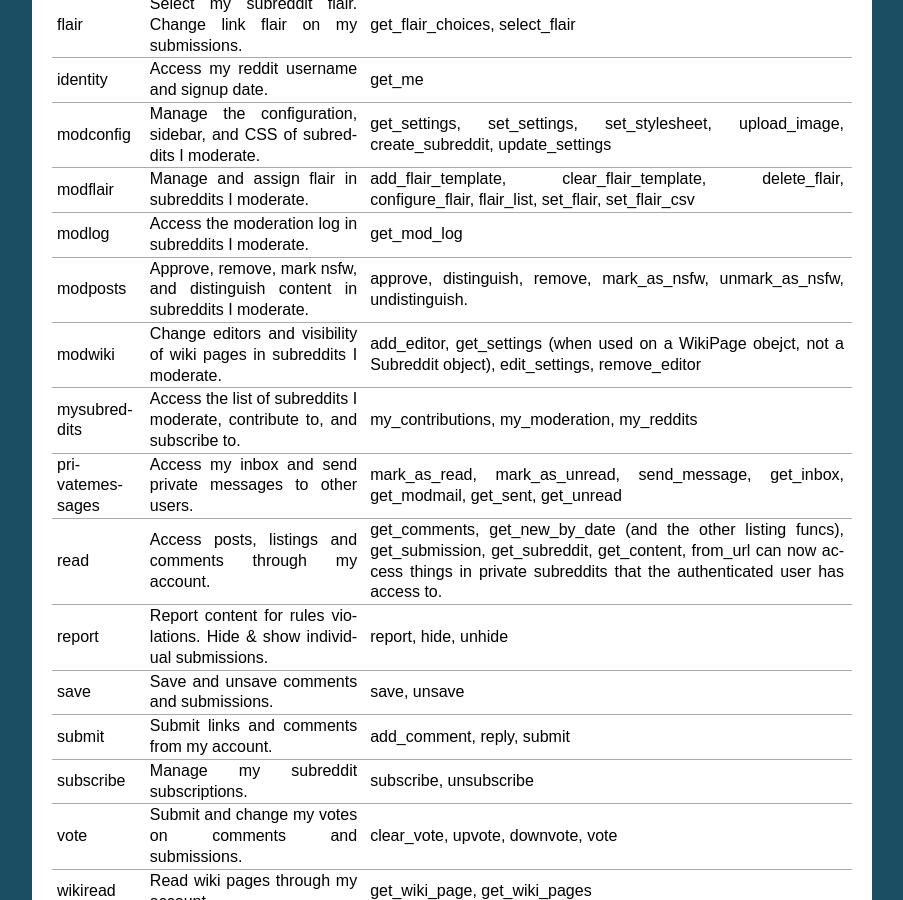
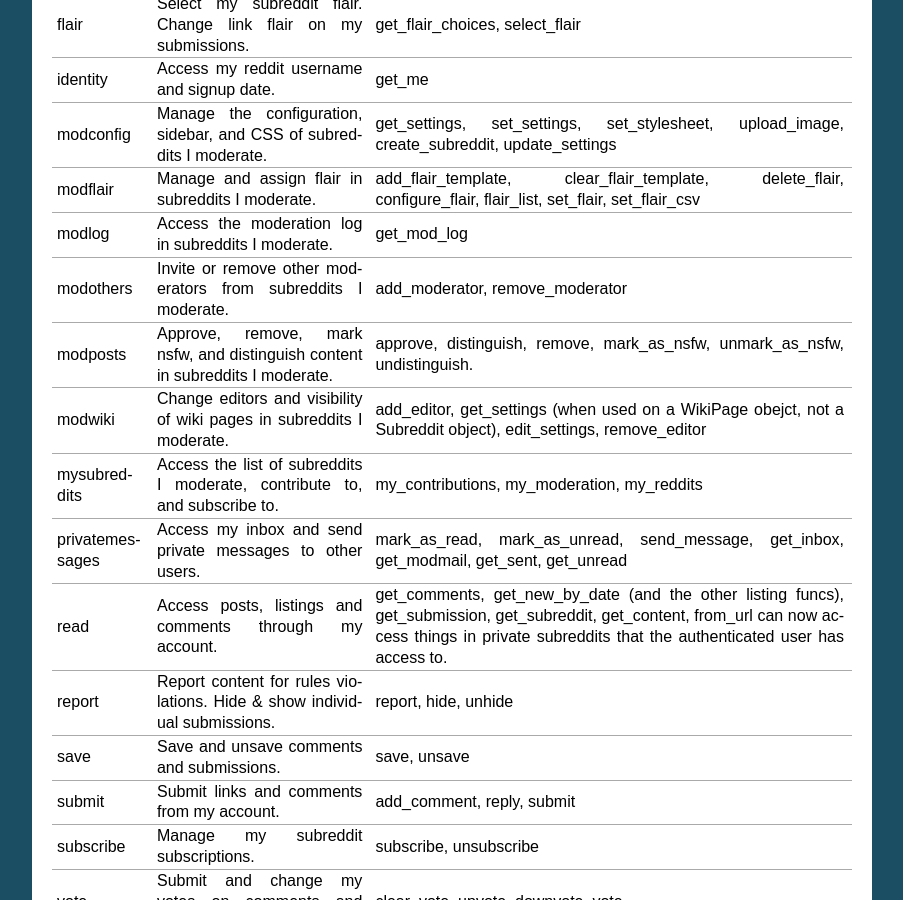
Before and after one commit to praw-dev/praw, a Sphinx documentation site: the page built from docs/pages/oauth.rst, in a window 1280 px wide and 900 px high, scrolled down 4090 px. Shown: the whole window, without its empty margins (198-1101 px from the left). Built offline with Sphinx 7.4.7, drawn with Linux system fonts in a browser that asks for light colours.

Commit message:
Add "modothers" to table of OAuth scopes

```diff
--- a/docs/pages/oauth.rst
+++ b/docs/pages/oauth.rst
@@ -247,6 +247,8 @@ one users will see when they have to authorize your application.
 +-----------------+-------------------------------------------------------------------------------+----------------------------------------------------------------------------------------------------------------------------------------------------------------------------------------------------------+
 | modlog          | Access the moderation log in subreddits I moderate.                           | get_mod_log                                                                                                                                                                                              |
 +-----------------+-------------------------------------------------------------------------------+----------------------------------------------------------------------------------------------------------------------------------------------------------------------------------------------------------+
+| modothers       | Invite or remove other moderators from subreddits I moderate.                 | add_moderator, remove_moderator                                                                                                                                                                          |
++-----------------+-------------------------------------------------------------------------------+----------------------------------------------------------------------------------------------------------------------------------------------------------------------------------------------------------+
 | modposts        | Approve, remove, mark nsfw, and distinguish content in subreddits I moderate. | approve, distinguish, remove, mark_as_nsfw, unmark_as_nsfw, undistinguish.                                                                                                                               |
 +-----------------+-------------------------------------------------------------------------------+----------------------------------------------------------------------------------------------------------------------------------------------------------------------------------------------------------+
 | modwiki         | Change editors and visibility of wiki pages in subreddits I moderate.         | add_editor, get_settings (when used on a WikiPage obejct, not a Subreddit object), edit_settings, remove_editor                                                                                          |
```
